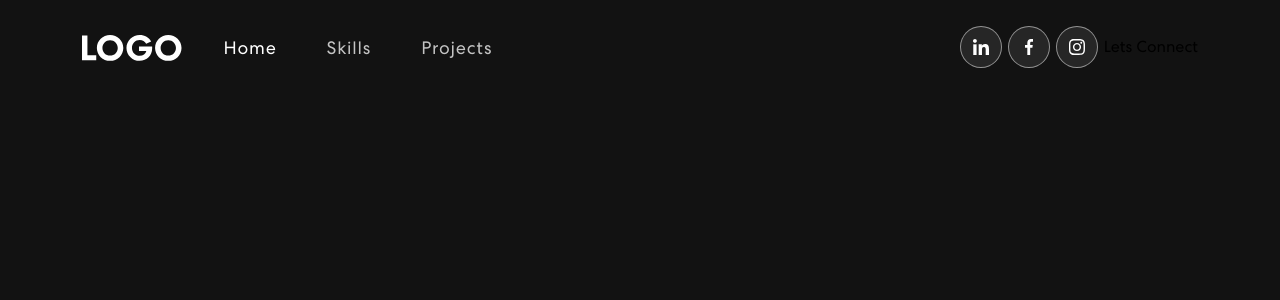
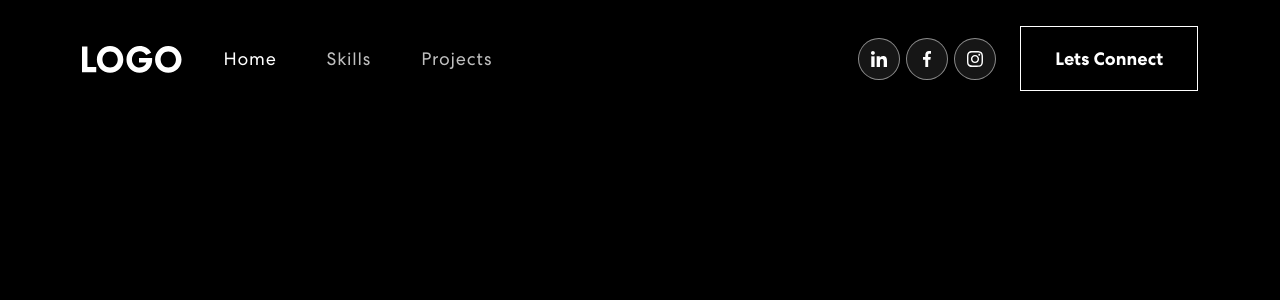
Before and after one commit to DevAttaulNoor/Portfolio, a React (Create React App) app: page / in a window 1280 px wide. Shown: the top 300 px of the page. Built offline with nearby package versions, Linux system fonts and the light colour scheme; the HTML template or start-up script is replaced by a standard one.

Commit message:
Modified

```diff
--- a/src/App.css
+++ b/src/App.css
@@ -17,8 +17,13 @@
   font-weight: 400;
 }
 
+:root {
+  --black-color: black;
+  --white-color: white;
+}
+
 /**............Default CSS............*/
-*{
+* {
   margin: 0;
   padding: 0;
   box-sizing: border-box;
@@ -33,18 +38,27 @@ body {
   font-weight: 400;
   overflow-x: hidden;
   position: relative;
-  background-color: #121212 !important;
-  color: #fff !important;
+  background-color: var(--black-color) !important;
+  color: var(--white-color) !important;
   font-family: 'Centra', sans-serif !important;
 }
 
-h1, h2, h3, h4, h5, h6 {
+h1,
+h2,
+h3,
+h4,
+h5,
+h6 {
   margin: 0;
   padding: 0;
   line-height: normal;
 }
 
-p, a, li, button, ul {
+p,
+a,
+li,
+button,
+ul {
   margin: 0;
   padding: 0;
   line-height: normal;
@@ -65,7 +79,9 @@ button {
   background-color: transparent;
 }
 
-input:focus, textarea:focus, select:focus {
+input:focus,
+textarea:focus,
+select:focus {
   outline: none;
 }
 
@@ -91,12 +107,12 @@ nav.navbar {
   width: 100%;
   top: 0;
   z-index: 9999;
-  transition:  0.32s ease-in-out;
+  transition: 0.32s ease-in-out;
 }
 
 nav.navbar.scrolled {
   padding: 0px 0;
-  background-color: #121212;
+  background-color: var(--black-color);
 }
 
 nav.navbar a.navbar-brand {
@@ -105,7 +121,7 @@ nav.navbar a.navbar-brand {
 
 nav.navbar .navbar-nav .nav-link.navbar-link {
   font-weight: 400;
-  color: #fff !important;
+  color: var(--white-color);
   letter-spacing: 0.8px;
   padding: 0 25px;
   font-size: 18px;
@@ -145,7 +161,7 @@ span.navbar-text {
   width: 42px;
   height: 42px;
   position: absolute;
-    background-color: #ffffff;
+  background-color: var(--white-color);
   border-radius: 50%;
   transform: scale(0);
   transition: 0.3s ease-in-out;
@@ -167,8 +183,8 @@ span.navbar-text {
 
 .navbar-text button {
   font-weight: 700;
-  color: #fff;
-  border: 1px solid #fff;
+  color: var(--white-color);
+  border: 1px solid var(--white-color);
   padding: 18px 34px;
   font-size: 18px;
   margin-left: 18px;
@@ -186,7 +202,7 @@ span.navbar-text {
   width: 0%;
   height: 100%;
   position: absolute;
-  background-color: #fff;
+  background-color: var(--white-color);
   left: 0;
   top: 0;
   z-index: -1;
@@ -194,7 +210,7 @@ span.navbar-text {
 }
 
 .navbar-text button:hover {
-  color: #121212;
+  color: var(--black-color);
 }
 
 .navbar-text button:hover::before {
@@ -215,13 +231,13 @@ nav.navbar .navbar-toggler-icon {
   height: 17px;
   background-image: none;
   position: relative;
-  border-bottom: 2px solid #fff;
+  border-bottom: 2px solid var(--white-color);
   transition: all 300ms linear;
   top: -2px;
 }
 
 nav.navbar .navbar-toggler-icon:focus {
-	border-bottom: 2px solid #fff;
+  border-bottom: 2px solid var(--white-color);
 }
 
 nav.navbar .navbar-toggler-icon:after,
@@ -229,7 +245,7 @@ nav.navbar .navbar-toggler-icon:before {
   width: 24px;
   position: absolute;
   height: 2px;
-	background-color: #fff;
+  background-color: var(--white-color);
   top: 0;
   left: 0;
   content: '';
@@ -243,13 +259,13 @@ nav.navbar .navbar-toggler-icon:after {
 
 nav.navbar .navbar-toggler[aria-expanded="true"] .navbar-toggler-icon:after {
   transform: rotate(45deg);
-	background-color: #fff;
+  background-color: var(--white-color);
   height: 2px;
 }
 
 nav.navbar .navbar-toggler[aria-expanded="true"] .navbar-toggler-icon:before {
   transform: translateY(8px) rotate(-45deg);
-	background-color: #fff;
+  background-color: var(--white-color);
   height: 2px;
 }
 
--- a/src/App.js
+++ b/src/App.js
@@ -1,12 +1,13 @@
 import React from 'react'
+import Navbar from './Components/Navbar';
 import './App.css';
-import Navbar from '../src/Components/Navbar';
 import 'bootstrap/dist/css/bootstrap.min.css';
 
 function App() {
   return (
     <div className="App">
       <Navbar />
+      {/* <Banner /> */}
     </div>
   );
 }
--- /dev/null
+++ b/src/Components/Banner.js
@@ -0,0 +1,3 @@
+export const Banner = () => {
+
+}
--- a/src/Components/Navbar.js
+++ b/src/Components/Navbar.js
@@ -1,8 +1,6 @@
-import React from 'react';
-import Container from 'react-bootstrap/Container';
-import Nav from 'react-bootstrap/Nav';
-import Navbar from 'react-bootstrap/Navbar';
-import { useState, useEffect } from 'react';
+import { React, useState, useEffect } from 'react';
+import { Container, Nav, Navbar } from 'react-bootstrap';
+
 import logo from '../Assets/img/logo.svg';
 import navIcon1 from '../Assets/img/nav-icon1.svg';
 import navIcon2 from '../Assets/img/nav-icon2.svg';
@@ -33,36 +31,22 @@ function BasicExample() {
     return(
         <Navbar expand="lg" className={scrolled ? "scrolled": ""}>
             <Container>
-                <Navbar.Brand href="#home">
-                    <img src={logo} alt="Logo" />
-                </Navbar.Brand>
+                <Navbar.Brand href="#home"> <img src={logo} alt="Logo" /> </Navbar.Brand>
                 <Navbar.Toggle aria-controls="basic-navbar-nav" />
                 <Navbar.Collapse id="basic-navbar-nav">
                     <Nav className="me-auto">
-                        <Nav.Link href="#home" className={activeLink === 'home' ? 'active navbar-link' : 'navbar-link'} onClick={() => onUpdateActiveLink('home')}>
-                            Home
-                        </Nav.Link>
-
-                        <Nav.Link href="#skills" className={activeLink === 'skills' ? 'active navbar-link' : 'navbar-link'} onClick={() => onUpdateActiveLink('skills')}>
-                            Skills
-                        </Nav.Link>
-
-                        <Nav.Link href="#projects" className={activeLink === 'projects' ? 'active navbar-link' : 'navbar-link'} onClick={() => onUpdateActiveLink('projects')}>
-                            Projects
-                        </Nav.Link>
+                        <Nav.Link href="#home" className={activeLink === 'home' ? 'active navbar-link' : 'navbar-link'} onClick={() => onUpdateActiveLink('home')}>Home</Nav.Link>
+                        <Nav.Link href="#skills" className={activeLink === 'skills' ? 'active navbar-link' : 'navbar-link'} onClick={() => onUpdateActiveLink('skills')}>Skills</Nav.Link>
+                        <Nav.Link href="#projects" className={activeLink === 'projects' ? 'active navbar-link' : 'navbar-link'} onClick={() => onUpdateActiveLink('projects')}>Projects</Nav.Link>
                     </Nav>
-
                     <span className='navbar-text'>
                         <div className='social-icon'>
-                            <a href="#"><img src={navIcon1} alt="" /></a>
-                            <a href="#"><img src={navIcon2} alt="" /></a>
-                            <a href="#"><img src={navIcon3} alt="" /></a>
+                            <a href="#"> <img src={navIcon1} alt="" /> </a>
+                            <a href="#"> <img src={navIcon2} alt="" /> </a>
+                            <a href="#"> <img src={navIcon3} alt="" /> </a>
                         </div>
+                        <button className="vvd"> <span>Lets Connect</span> </button>
                     </span>
-
-                    <button className='vvd' onClick={() => console.log('connect')}>
-                        <span>Lets Connect</span>
-                    </button>
                 </Navbar.Collapse>
             </Container>
         </Navbar>
--- a/src/index.js
+++ b/src/index.js
@@ -3,7 +3,6 @@ import ReactDOM from 'react-dom/client';
 import './index.css';
 import App from './App';
 import reportWebVitals from './reportWebVitals';
-import 'bootstrap/dist/css/bootstrap.min.css';
 
 const root = ReactDOM.createRoot(document.getElementById('root'));
 root.render(
```
Lines whose indentation alone changed are shown as unchanged.
